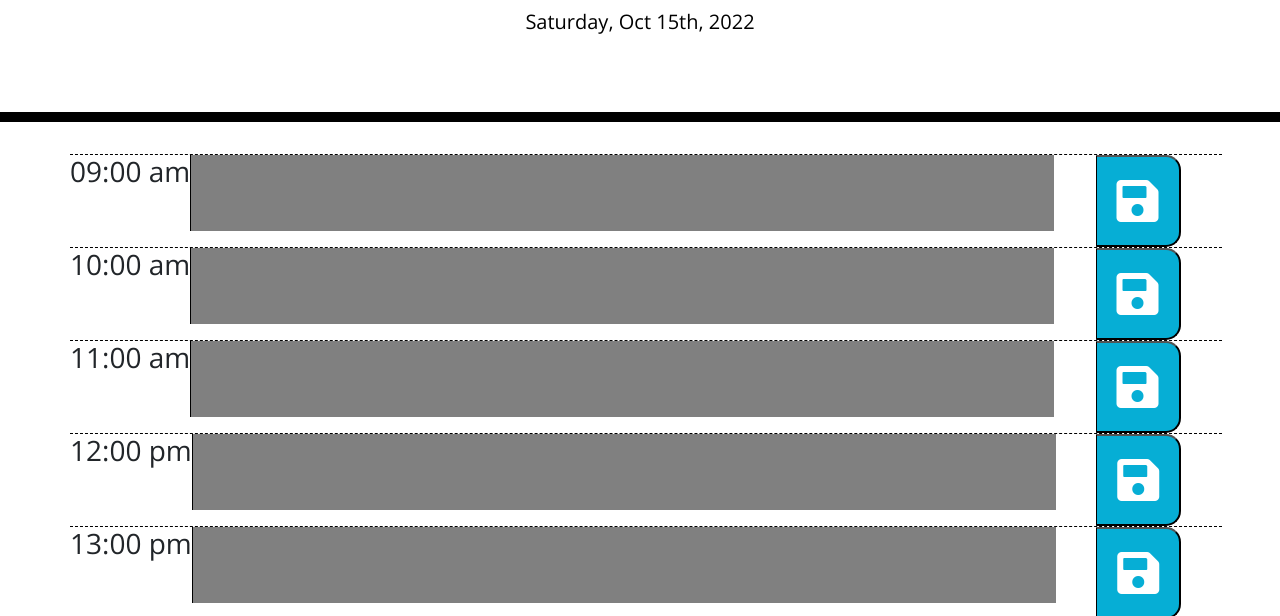
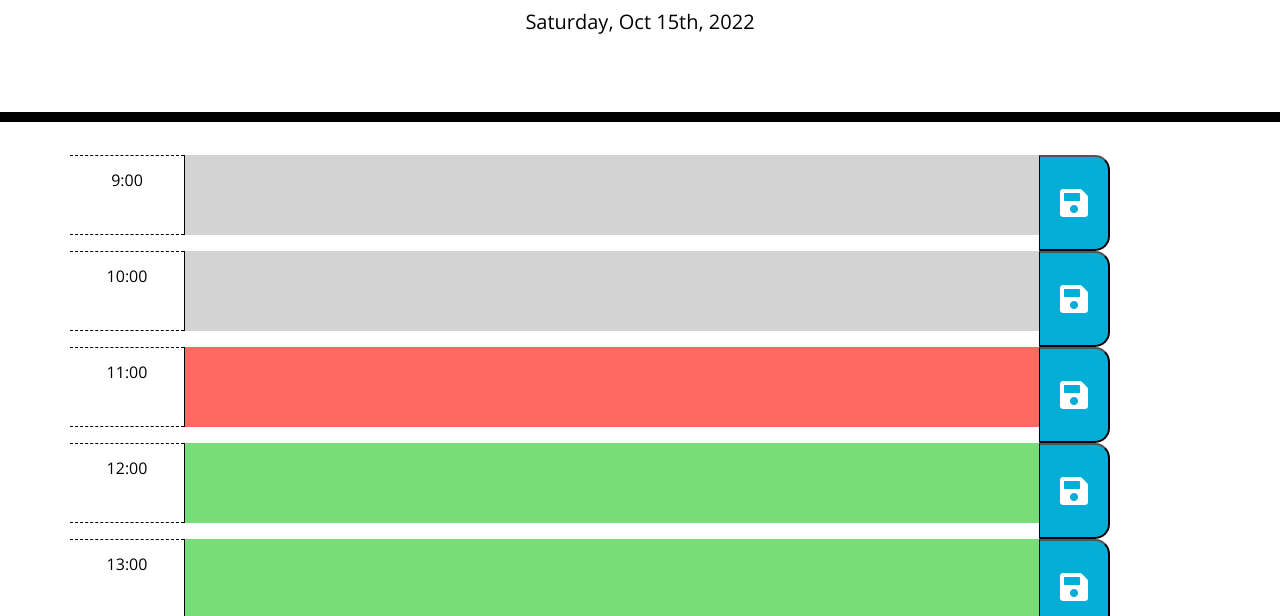
Before and after one commit to Chuca78/Mini-project-05, a plain HTML site: page index.html in a window 1280 px wide. Shown: the part 182-798 px from the top of the page. Drawn offline with nearby package versions, Linux system fonts and the light colour scheme.

Commit message:
removed code from HTML, created through js instead

```diff
--- a/index.html
+++ b/index.html
@@ -25,36 +25,34 @@
       <p id="currentDay" class="lead"></p>
     </header>
 
-
-
     <div class="container">
       <!-- Timeblocks go here -->
-<!-- todo: fix code so it isn't so long and repetitive -->
-<!-- todo: fix this code so that it is tied to the save button -->
-    <div id="hour">
+      <div id="hour">
+        <div class="row"></div>
+      </div>
 
-      <div class="row">
-        <h3>09:00 am</h3>
-        <textarea id='9' style="padding: 20px; line-height: 100%" class="textarea col-9 blockquote text-black" rows="1" onsubmit="false"></textarea>
-        <div class="col text-center">
-          <button class="saveBtn"><i class="fas fa-save fa-3x trailing"></i></button>
-        </div>
-      </div>
-      <script>
+      <!-- todo: delete this code once js is complete-->
+        <!-- <h3>09:00 am</h3> -->
+        <!-- <textarea id='9' style="padding: 20px; line-height: 100%" class="textarea col-9 blockquote text-black" rows="1" onsubmit="false"></textarea> -->
+        <!-- <div class="col text-center"> -->
+          <!-- <button class="saveBtn"><i class="fas fa-save fa-3x trailing"></i></button> -->
+        <!-- </div>
+      </div> -->
+      <!-- <script>
         $(document).ready(function(){
         document.getElementById("9").value = localStorage.getItem("item1");
         });
        $(window).on('beforeunload', function() {
         localStorage.setItem("item1",document.getElementById("9").value);
       });
-      </script>
+      </script> -->
 
-      <div class="row">
+      <!-- <div class="row">
         <h3>10:00 am</h3>
         <textarea id='10' style="padding: 20px; line-height: 100%" class="textarea col-9 blockquote text-black" rows="1"></textarea>
-        <div class="col text-center">
-          <button class="saveBtn"><i class="fas fa-save fa-3x trailing"></i></button>
-        </div>
+        <div class="col text-center"> -->
+          <!-- <button class="saveBtn"><i class="fas fa-save fa-3x trailing"></i></button> -->
+        <!-- </div>
       </div>
       <script>
         $(document).ready(function(){
@@ -68,9 +66,9 @@
       <div class="row">
         <h3>11:00 am</h3>
         <textarea id='11' style="padding: 20px; line-height: 100%" class="textarea col-9 blockquote text-black" rows="1"></textarea>
-        <div class="col text-center">
-          <button class="saveBtn"><i class="fas fa-save fa-3x trailing"></i></button>
-        </div>
+        <div class="col text-center"> -->
+          <!-- <button class="saveBtn"><i class="fas fa-save fa-3x trailing"></i></button> -->
+        <!-- </div>
       </div>
       <script>
         $(document).ready(function(){
@@ -84,9 +82,9 @@
       <div class="row">
         <h3>12:00 pm</h3>
         <textarea id='12' style="padding: 20px; line-height: 100%" class="textarea col-9 blockquote text-black" rows="1"></textarea>
-        <div class="col text-center">
-          <button class="saveBtn"><i class="fas fa-save fa-3x trailing"></i></button>
-        </div>
+        <div class="col text-center"> -->
+          <!-- <button class="saveBtn"><i class="fas fa-save fa-3x trailing"></i></button> -->
+        <!-- </div>
       </div>
       <script>
         $(document).ready(function(){
@@ -100,9 +98,9 @@
       <div class="row">
         <h3>13:00 pm</h3>
         <textarea id='13' style="padding: 20px; line-height: 100%" class="textarea col-9 blockquote text-black" rows="1"></textarea>
-        <div class="col text-center">
-          <button class="saveBtn"><i class="fas fa-save fa-3x trailing"></i></button>
-        </div>
+        <div class="col text-center"> -->
+          <!-- <button class="saveBtn"><i class="fas fa-save fa-3x trailing"></i></button> -->
+        <!-- </div>
       </div>
       <script>
         $(document).ready(function(){
@@ -116,9 +114,9 @@
       <div class="row">
         <h3>14:00 pm</h3>
         <textarea id='14' style="padding: 20px; line-height: 100%" class="textarea col-9 blockquote text-black" rows="1"></textarea>
-        <div class="col text-center">
-          <button class="saveBtn"><i class="fas fa-save fa-3x trailing"></i></button>
-        </div>
+        <div class="col text-center"> -->
+          <!-- <button class="saveBtn"><i class="fas fa-save fa-3x trailing"></i></button> -->
+        <!-- </div>
       </div>
       <script>
         $(document).ready(function(){
@@ -132,9 +130,9 @@
       <div class="row">
         <h3>15:00 pm</h3>
         <textarea id='15' style="padding: 20px; line-height: 100%" class="textarea col-9 blockquote text-black" rows="1"></textarea>
-        <div class="col text-center">
-          <button class="saveBtn"><i class="fas fa-save fa-3x trailing"></i></button>
-        </div>
+        <div class="col text-center"> -->
+          <!-- <button class="saveBtn"><i class="fas fa-save fa-3x trailing"></i></button> -->
+        <!-- </div>
       </div>
       <script>
         $(document).ready(function(){
@@ -148,9 +146,9 @@
       <div class="row">
         <h3>16:00 pm</h3>
         <textarea id='16' style="padding: 20px; line-height: 100%" class="textarea col-9 blockquote text-black" rows="1"></textarea>
-        <div class="col text-center">
-          <button class="saveBtn"><i class="fas fa-save fa-3x trailing"></i></button>
-        </div>
+        <div class="col text-center"> -->
+          <!-- <button class="saveBtn"><i class="fas fa-save fa-3x trailing"></i></button> -->
+        <!-- </div>
       </div>
       <script>
         $(document).ready(function(){
@@ -164,9 +162,9 @@
       <div class="row">
         <h3>17:00 pm</h3>
         <textarea id='17' style="padding: 20px; line-height: 100%" class="textarea col-9 blockquote text-black" rows="1"></textarea>
-        <div class="col text-center">
-          <button class="saveBtn"><i class="fas fa-save fa-3x trailing"></i></button>
-        </div>
+        <div class="col text-center"> -->
+          <!-- <button class="saveBtn"><i class="fas fa-save fa-3x trailing"></i></button> -->
+        <!-- </div>
       </div>
       <script>
         $(document).ready(function(){
@@ -178,7 +176,7 @@
       </script>
 
     </div>
-    </div>
+    </div> -->
 
     <script src="https://cdnjs.cloudflare.com/ajax/libs/jquery/3.2.1/jquery.min.js"></script>
     <script src="https://cdnjs.cloudflare.com/ajax/libs/moment.js/2.24.0/moment.min.js"></script>
--- a/script.js
+++ b/script.js
@@ -3,34 +3,103 @@
 var today = moment();
 $("#currentDay").text(today.format("dddd, MMM Do, YYYY"));
 
+// create the textBlock variable
+var textBlock = $('.row');
+// for loop used to create time, text, and buttons
+for (let i = 9; i <= 17; i ++) {
 
-// todo: fix this function to the correct hours
+// create time blocks
+    var timeBlock = $('<p>');
+     // Assign style
+    timeBlock.addClass('hour');
+     // Assign the number to the data-letter attribute
+    timeBlock.attr('data-letter', [i] );
+    // Display the time
+    timeBlock.text([i] + ":00");
+     // Attach the time element
+    textBlock.append(timeBlock);
+
+// create text blocks
+    var textInput = $('<textarea>');
+    // Assign style
+    textInput.addClass('textarea style="padding: 20px; line-height: 100%" class="textarea col-9 blockquote text-black" rows="1" onsubmit="false' );
+    // Attach the text element
+    textBlock.append(textInput);
+
+// create save buttons
+    // Create button
+    var saveBtn = $('<button>');
+    // Assign style to the button
+    saveBtn.addClass('saveBtn fas fa-save fa-2x trailing');
+    // Attach the button element
+    textBlock.append(saveBtn);
+}
+
+// todo: tie colors to css for text blocks
 // todo: remove console logs
-// todo:
 // function to find present hour
 function presentHour() {
     var hour = moment().hour();
     console.log("The current hour is: " + hour);
     console.log(typeof hour)
 
-    var areaTags = document.querySelectorAll("textarea");
-    // conditional to compare current hour to text areas for color changes
+    var areaTags = $("textarea");
+    // conditional to compare present hour to current hour for text areas for color changes
     for (var i = 0; i < areaTags.length; i++) {
         console.log(i+hour);
-        if([i+5] < hour){
+        if([i+9] < hour){
             console.log(typeof i)
             console.log(hour)
-            areaTags[i].setAttribute("style", "background-color:grey; font-size: 30px");
+            areaTags[i].setAttribute("style","background-color: #d3d3d3; font-size: 30px");
         }
-        else if([i+4] < hour){
-            areaTags[i].setAttribute("style", "background-color:red; font-size: 30px");
+        else if([i+8] < hour){
+            areaTags[i].setAttribute("style", "background-color:#ff6961; font-size: 30px");
         }
         else{
-            areaTags[i].setAttribute("style", "background-color:green; font-size: 30px");
+            areaTags[i].setAttribute("style", "background-color:#77dd77; font-size: 30px");
         }
     }
 }
 presentHour();
 
-// todo: tie save button to local storage
-// save button tied to local storage
+
+// todo: fix this - tie save button to local storage
+// var item9 = document.getElementById("#nine");
+
+// var word = localStorage.getItem("word");
+// console.log(typeof word);
+// console.log(word);
+
+// // item9.textContent = word;
+// console.log(item9);
+
+// var saveBtn = $('.saveBtn');
+// saveBtn.on('click', function () {
+//     alert('saved');
+
+//     // item9.textContent = word;
+//       localStorage.setItem("word", word);
+//     //   console.log(word);
+//     }
+//   );
+
+
+
+// var saveBtn = $('.saveBtn');
+// saveBtn.on('click', function () {
+//     alert('saved');
+//     var comment = (document.getElementById("9").value);
+//         console.log(comment);
+//         console.log(typeof comment);
+//         var item = (localStorage.setItem("item1", comment))
+//         console.log(item);
+        // $( window ).on( "load",function() {
+        //     localStorage.getItem("item1",document.getElementById("9").value);
+        // }  );
+    // $(window).on('beforeunload', function() {
+    //     var comment = localStorage.setItem(comment,"item1",document.getElementById("9").value);
+    //     console.log(comment);
+    // });
+    // var comment = localStorage.setItem("item1", document.getElementById("9").value);
+    // console.log(comment);
+    // });
--- a/style.css
+++ b/style.css
@@ -11,6 +11,8 @@ textarea {
   color: #000000;
   border-left: 1px solid black;
   padding: 10px;
+  width: 100%;
+  height: 100%;
 }
 
 .jumbotron {
@@ -31,19 +33,42 @@ textarea {
 }
 
 .row {
-  /* white-space: pre-wrap; */
-  height: auto !important;
-  width: 90vw;
+  white-space: pre-wrap;
   border-top: 1px solid white;
-  border-top: 1px dashed #000000;
 }
 
 .hour {
   background-color: #ffffff;
   color: #000000;
   border-top: 1px dashed #000000;
+  border-bottom: 1px dashed #000000;
+  text-align: center;
+  padding-top: 1em;
+  width: 10%;
 }
 
+.saveBtn {
+  border-left: 1px solid black;
+  border-top-right-radius: 15px;
+  border-bottom-right-radius: 15px;
+  background-color: #06aed5;
+  color: white;
+  cursor: pointer;
+  padding: 20px
+}
+
+.saveBtn:hover {
+  background-color: rgb(25, 68, 124);
+  color: black;
+}
+
+.saveBtn:active {
+  background-color: green;
+  transform: scale(0.98);
+  box-shadow: 3px 2px 22px 1px rgba(0, 0, 0, 0.24);
+} */
+
+/* todo: delete these later ??? */
 .past {
   background-color: #d3d3d3;
   color: white;
@@ -58,23 +83,3 @@ textarea {
   background-color: #77dd77;
   color: white;
 }
-
-.saveBtn {
-  border-left: 1px solid black;
-  border-top-right-radius: 15px;
-  border-bottom-right-radius: 15px;
-  background-color: #06aed5;
-  color: white;
-  cursor: pointer;
-  padding: 20px
-}
-
-.saveBtn:hover {
-  background-color: #77dd77;
-  color: black;
-}
-
-/* todo: add css for button click */
-.saveBtn:click {
-
-}
```
